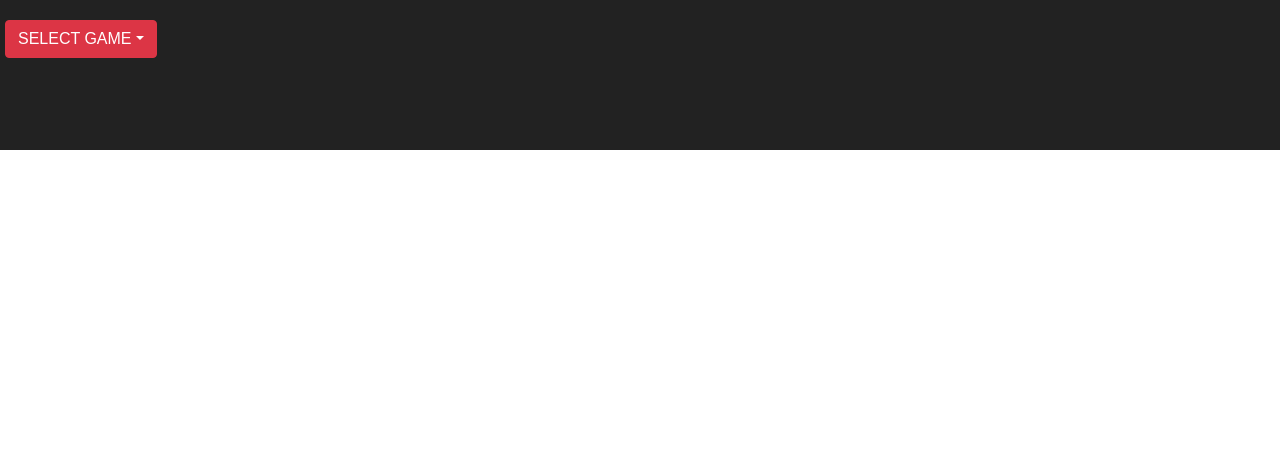
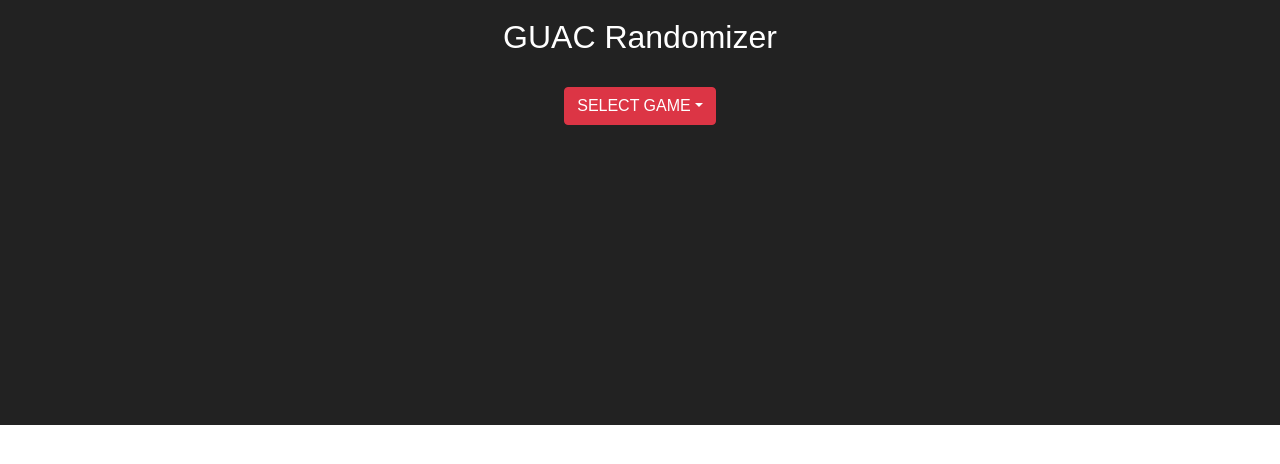
Before and after one commit to alexdaesikkim/guac, a React (Create React App) app in the folder guac-frontend/: page / in a window 1280 px wide. Shown: the top 464 px of the page. Built offline with nearby package versions, Linux system fonts and the light colour scheme.

Commit message:
few .css changes for frontend but need more tweaking

```diff
--- a/guac-frontend/src/App.css
+++ b/guac-frontend/src/App.css
@@ -9,7 +9,7 @@
 
 .App-header {
   background-color: #222;
-  height: 150px;
+  height: 425px;
   padding: 20px;
   color: white;
 }
--- a/guac-frontend/src/App.js
+++ b/guac-frontend/src/App.js
@@ -147,8 +147,8 @@ var App = createReactClass({
 
     return(
       <div className="row justify-content-center">
-          <div className="input-group">
-            <div className="input-group-btn">
+        <div className="col-2">
+          <div className="dropdown">
             <button type="button" id="dropdown" className="btn btn-danger dropdown-toggle" data-toggle="dropdown" aria-haspopup="true" aria-expanded="false">
               {button_value}
             </button>
@@ -229,11 +229,15 @@ var App = createReactClass({
     return (
       <div className="App">
         <header className="App-header">
+          <div className="container">
+            <h2>GUAC Randomizer</h2>
+            <br/>
             {this.dropdown()}
-          <br/>
+            <h2>
               {this.state.game_name}
-          <br/>
+            </h2>
             {this.displayLevelForm()}
+          </div>
         </header>
         <div className="container">
           <div className="row justify-content-center">
```
Lines whose indentation alone changed are shown as unchanged.
